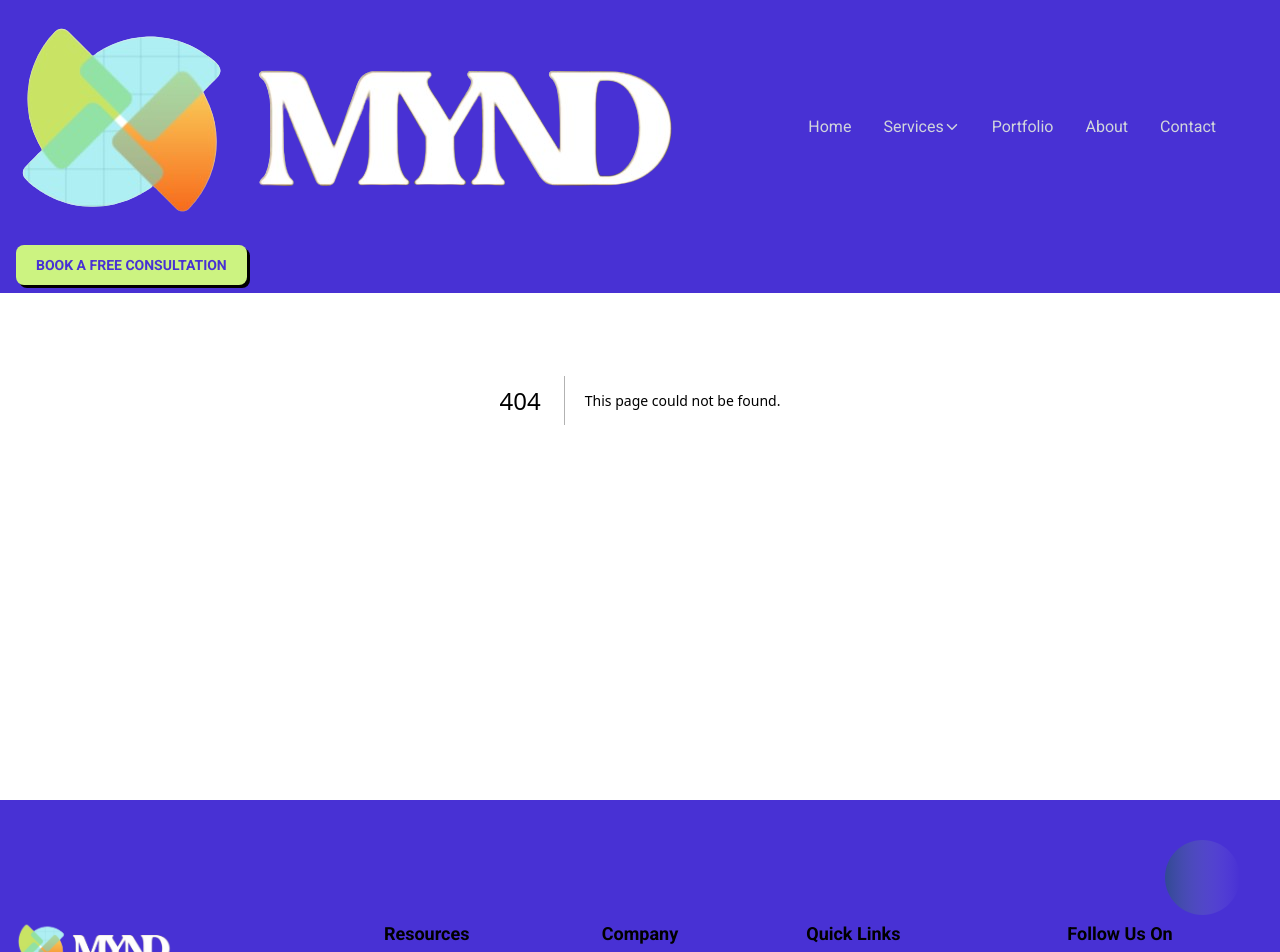
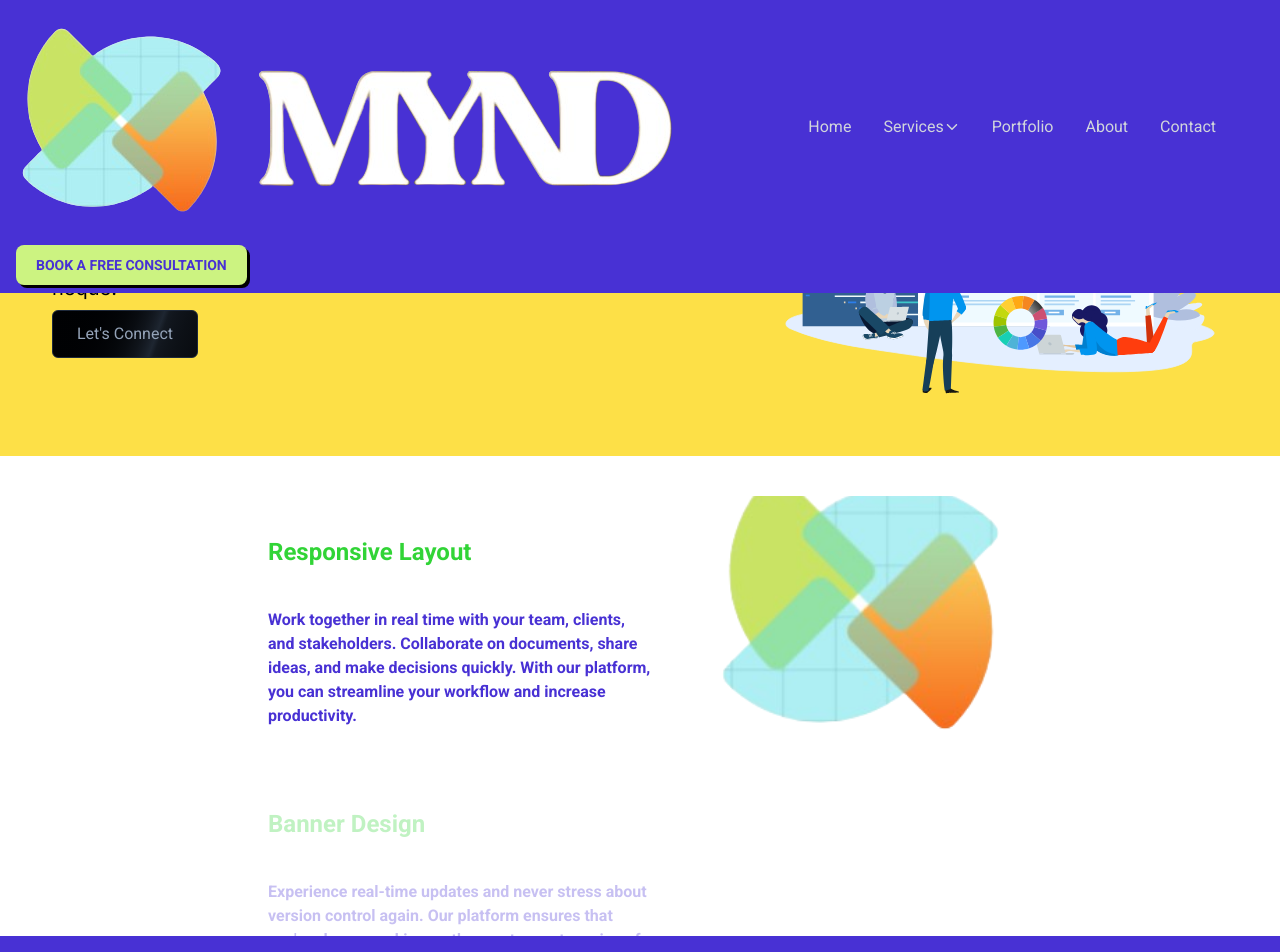
Before and after one commit to Samsursekh/gmyned.com, a Next.js app: page /web-development in a window 1280 px wide. Before the commit this address had no page. Shown: the top 952 px of the page. Built offline with nearby package versions, Linux system fonts and the light colour scheme.

Commit message:
added a new component

```diff
--- a/src/Components/Navbar.jsx
+++ b/src/Components/Navbar.jsx
@@ -200,7 +200,7 @@ const ServicePageContent = () => {
       <div className="mb-3 space-y-3">
         <h3 className="font-semibold">For Software Development</h3>
         <Link
-          href="services/web-development"
+          href="/web-development"
           className="block text-sm hover:underline"
         >
           Web development
--- a/src/Components/StickyScrollServicesSingleComponent.jsx
+++ b/src/Components/StickyScrollServicesSingleComponent.jsx
@@ -5,24 +5,24 @@ import { StickyScroll } from "./ui/sticky-scroll-reveal";
 
 const content = [
   {
-    title: "Collaborative Editing",
+    title: "Responsive Layout",
     description:
       "Work together in real time with your team, clients, and stakeholders. Collaborate on documents, share ideas, and make decisions quickly. With our platform, you can streamline your workflow and increase productivity.",
   },
   {
-    title: "Real time changes",
-    description:
-      "See changes as they happen. With our platform, you can track every modification in real time. No more confusion about the latest version of your project. Say goodbye to the chaos of version control and embrace the simplicity of real-time updates.",
-  },
-  {
-    title: "Version control",
+    title: "Banner Design",
     description:
       "Experience real-time updates and never stress about version control again. Our platform ensures that you're always working on the most recent version of your project, eliminating the need for constant manual updates. Stay in the loop, keep your team aligned, and maintain the flow of your work without any interruptions.",
   },
   {
-    title: "Running out of content",
+    title: "Web content",
     description:
       "Experience real-time updates and never stress about version control again. Our platform ensures that you're always working on the most recent version of your project, eliminating the need for constant manual updates. Stay in the loop, keep your team aligned, and maintain the flow of your work without any interruptions.",
+  },
+  {
+    title: "Payment Getway Integration",
+    description:
+      "See changes as they happen. With our platform, you can track every modification in real time. No more confusion about the latest version of your project. Say goodbye to the chaos of version control and embrace the simplicity of real-time updates.",
   },
 ];
 export function StickyScrollServicesSingleComponent() {
--- a/src/Components/ui/sticky-scroll-reveal.jsx
+++ b/src/Components/ui/sticky-scroll-reveal.jsx
@@ -1,7 +1,11 @@
-"use client";
 import React, { useRef, useState } from "react";
 import { useMotionValueEvent, useScroll } from "framer-motion";
 import { motion } from "framer-motion";
+import Image from "next/image";
+
+import image from "@/Images/hero3.png";
+import logo from "@/Images/logo.png";
+import logo2 from "@/Images/logo2.png";
 
 export const StickyScroll = ({ content }) => {
   const [activeCard, setActiveCard] = useState(0);
@@ -21,22 +25,11 @@ export const StickyScroll = ({ content }) => {
     });
   });
 
-  const backgroundColors = [
-    "var(--slate-900)",
-    "var(--black)",
-    "var(--neutral-900)",
-  ];
-  const linearGradients = [
-    "linear-gradient(to bottom right, var(--cyan-500), var(--emerald-500))",
-    "linear-gradient(to bottom right, var(--pink-500), var(--indigo-500))",
-    "linear-gradient(to bottom right, var(--orange-500), var(--yellow-500))",
-  ];
+  const imageArray = [logo2, image, logo, image];
+
   return (
     <motion.div
-      animate={{
-        backgroundColor: backgroundColors[activeCard % backgroundColors.length],
-      }}
-      className="h-[30rem] overflow-auto w-full flex justify-center relative space-x-10"
+      className="h-[30rem] overflow-auto w-full flex justify-center relative space-x-10 font-roboto font-bold"
       ref={ref}
     >
       <div className="div relative flex items-start px-4">
@@ -50,7 +43,7 @@ export const StickyScroll = ({ content }) => {
                 animate={{
                   opacity: activeCard === index ? 1 : 0.3,
                 }}
-                className="text-2xl font-bold text-slate-100"
+                className="text-2xl font-bold text-[#31d436]"
               >
                 {item.title}
               </motion.h2>
@@ -61,7 +54,7 @@ export const StickyScroll = ({ content }) => {
                 animate={{
                   opacity: activeCard === index ? 1 : 0.3,
                 }}
-                className="text-kg text-slate-300 max-w-sm mt-10"
+                className="text-kg text-[#4831d4] max-w-sm mt-10"
               >
                 {item.description}
               </motion.p>
@@ -70,12 +63,14 @@ export const StickyScroll = ({ content }) => {
           <div className="h-40" />
         </div>
       </div>
-      <motion.div
-        animate={{
-          background: linearGradients[activeCard % linearGradients.length],
-        }}
-        className="hidden lg:block h-60 w-80 rounded-md bg-white sticky top-10 overflow-hidden"
-      ></motion.div>
+      <motion.div className="hidden lg:block h-60 w-80 rounded-md bg-white sticky top-10 overflow-hidden">
+        <Image
+          src={imageArray[activeCard % imageArray.length]}
+          alt="image"
+          layout="fill"
+          objectFit="cover"
+        />
+      </motion.div>
     </motion.div>
   );
 };
--- a/src/app/services/[id]/page.js
+++ /dev/null
@@ -1,7 +0,0 @@
-import React from 'react'
-
-export default function SinglePageOfService() {
-  return (
-    <div className='mt-20'>SinglePageOfService</div>
-  )
-}
--- a/src/app/services/web-development/page.jsx
+++ b/src/app/web-development/page.jsx
@@ -4,6 +4,7 @@ import React from "react";
 import animationData from "@/app/services/all-svg-animations/Animation.json";
 import Lottie from "react-lottie";
 import { StickyScrollServicesSingleComponent } from "@/Components/StickyScrollServicesSingleComponent";
+
 
 export default function WebDevelopmentPage() {
   const defaultOptions = {
```
